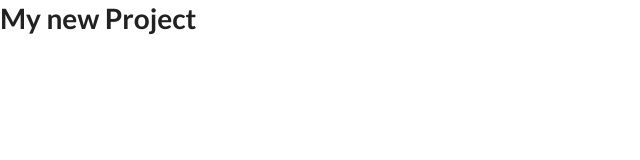
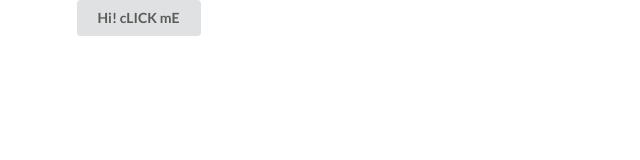
Before and after one commit to JericMagaway/Semantic, a plain HTML site: page Index.html in a window 1280 px wide. Shown: the whole page, without its empty margins (0-640 px from the left). Drawn offline with nearby package versions, Linux system fonts and the light colour scheme.

Commit message:
Button Ui

```diff
--- a/Index.html
+++ b/Index.html
@@ -3,8 +3,10 @@
     <title>Semantic</title>
 <link rel="stylesheet" type="text/css" href="https://cdnjs.cloudflare.com/ajax/libs/semantic-ui/2.2.9/semantic.min.css" ></li>
 </head>
+<bod>
+<div class="ui container">
+    <button class="ui button">Hi! cLICK mE</button>
 
-<bod>
-<h1>My new Project</h1>
+    </div>
 </bod>
 </html>
```
